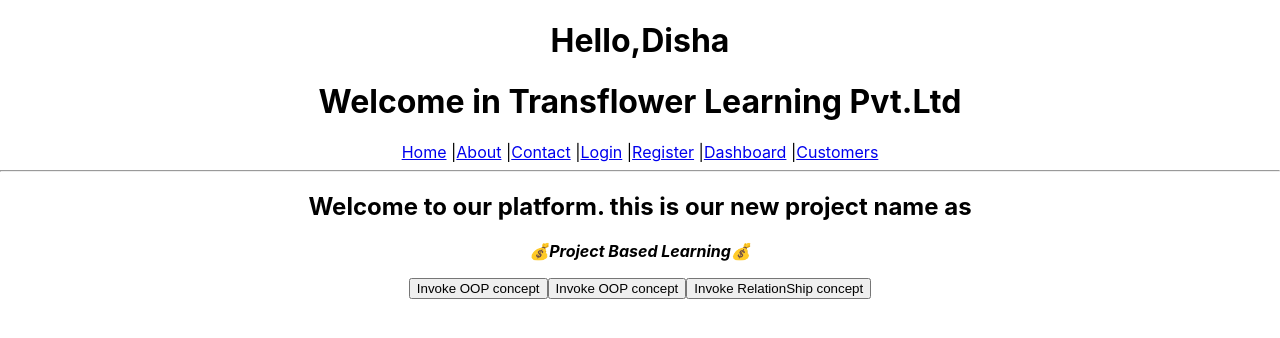
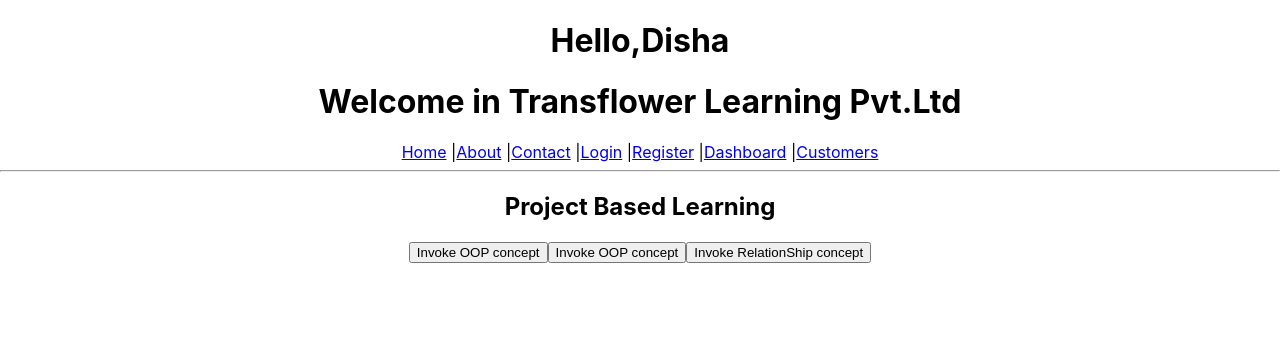
Before and after one commit to disha-satpute/MERN, a React (Create React App) app in the folder my-first-app/: page / in a window 1280 px wide. Shown: the top 338 px of the page. Built offline with nearby package versions, Linux system fonts and the light colour scheme.

Commit message:
Edit Home Page

```diff
--- a/my-first-app/src/components/main/home.js
+++ b/my-first-app/src/components/main/home.js
@@ -32,11 +32,10 @@
          <div className="Home">
            <div class="body">
              <center>
-               <h2>Welcome to our platform. this is our new project name as</h2>
                <b>
-                 <i>
-                   <p>💰Project Based Learning💰</p>
-                 </i>
+                    <h2>
+                   Project Based Learning
+                   </h2>
                </b>
 
                <button onClick={performOpertaion}>Invoke OOP concept</button>
```
